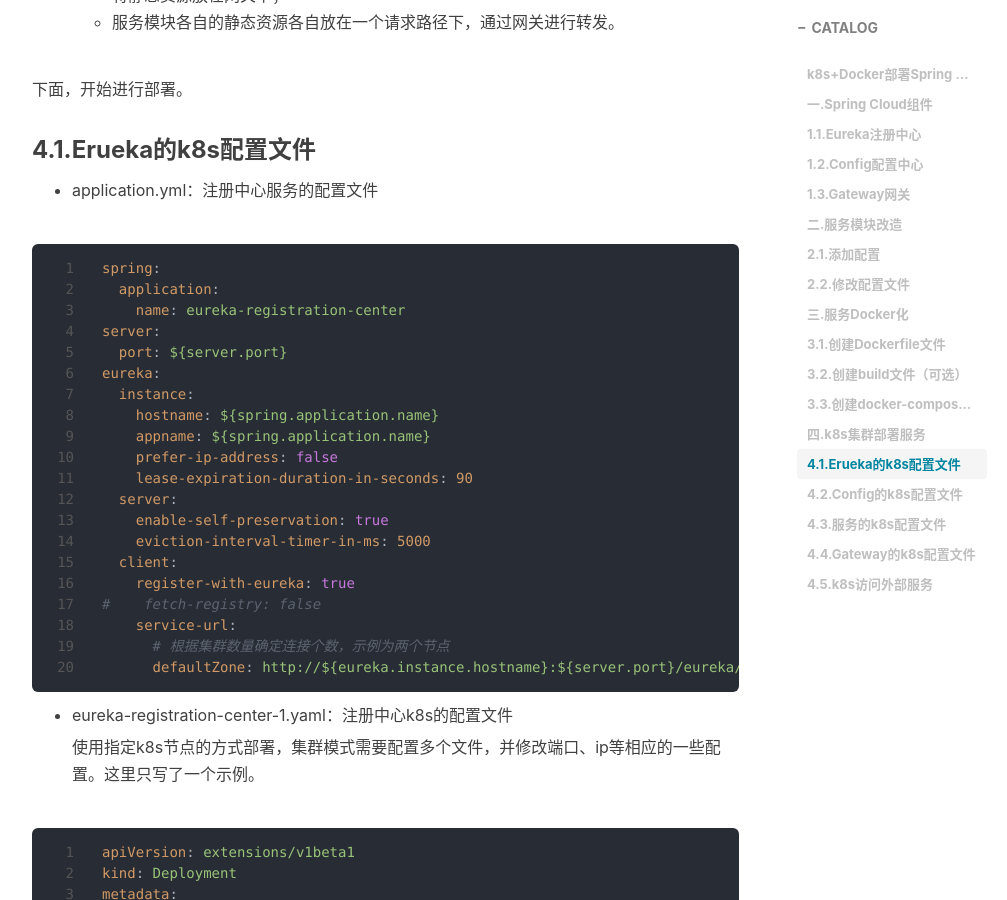
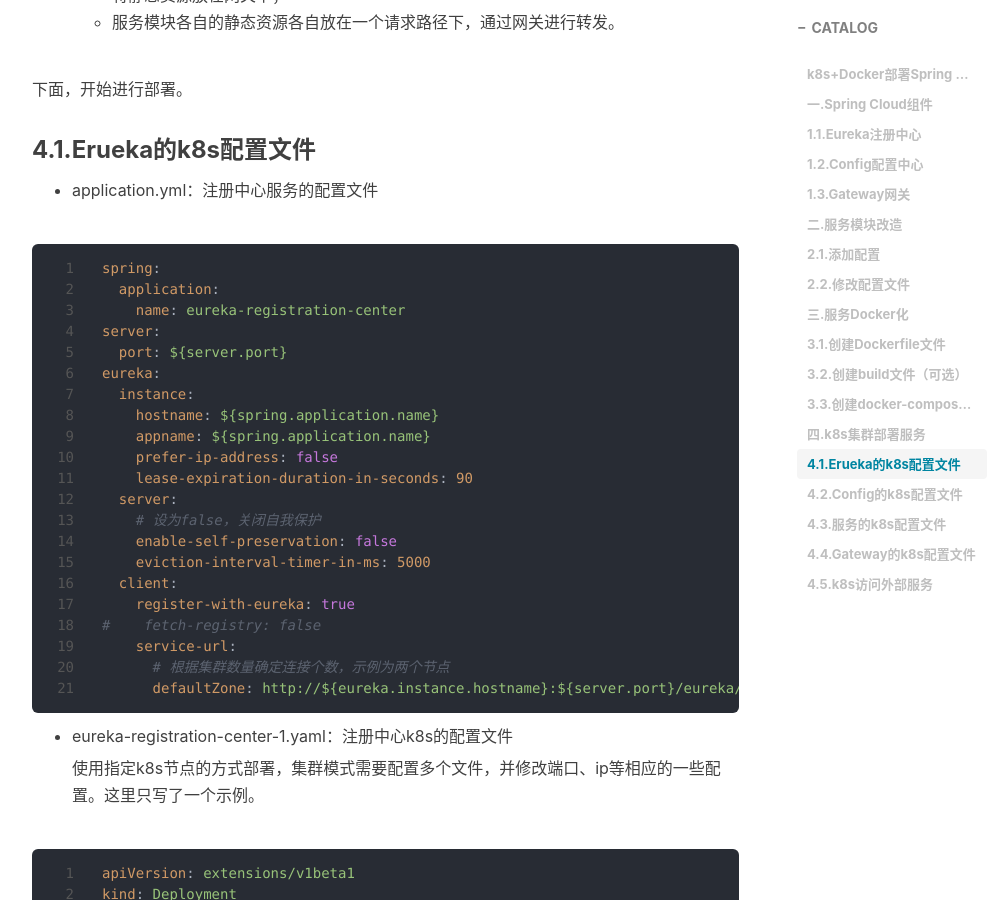
Before and after one commit to Lengxiaobing/Lengxiaobing.github.io, a Jekyll site: the page built from _posts/2019-04-29-k8s+Docker部署Spring Cloud微服务 .md, in a window 1280 px wide and 900 px high, scrolled down 13599 px. Shown: the whole window, without its empty margins (233-1240 px from the left). Built offline with Jekyll 4.4.1, drawn with Linux system fonts in a browser that asks for light colours; nearby versions of some CDN libraries; comment, search, counter and statistics services are not loaded.

Commit message:
Update 2019-04-29-k8s+Docker部署Spring Cloud微服务 .md

```diff
--- a/_posts/2019-04-29-k8s+Docker部署Spring Cloud微服务 .md
+++ b/_posts/2019-04-29-k8s+Docker部署Spring Cloud微服务 .md
@@ -614,7 +614,8 @@
     prefer-ip-address: false
     lease-expiration-duration-in-seconds: 90
   server:
-    enable-self-preservation: true
+    # 设为false，关闭自我保护
+    enable-self-preservation: false
     eviction-interval-timer-in-ms: 5000
   client:
     register-with-eureka: true
```
